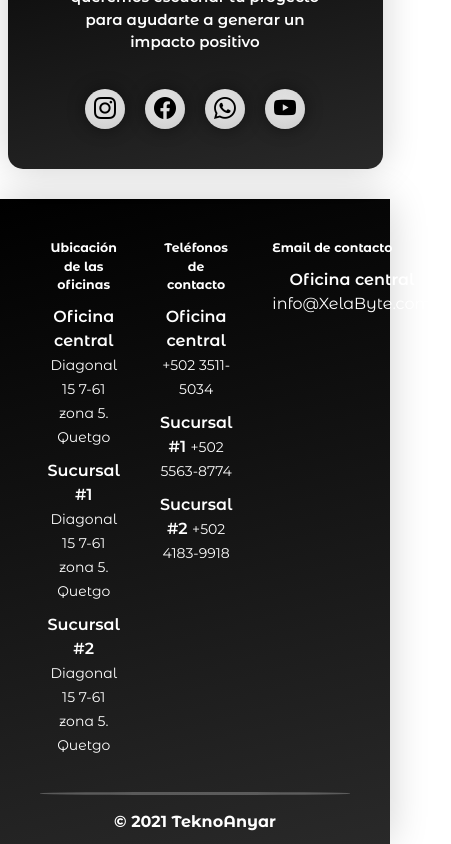
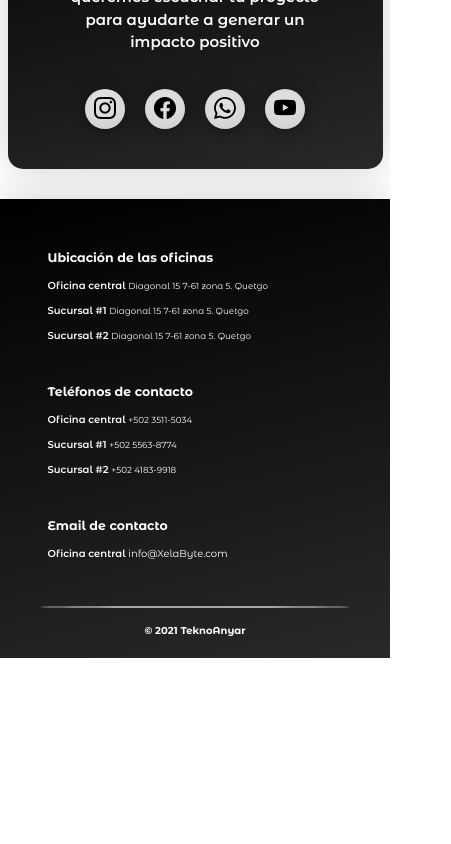
Before and after one commit to ErickReyes08/XelaByte, an Angular app in the folder Frontend/XelaByte/: page / in a window 390 px wide. Shown: the part 3394-4238 px from the top of the page, 451 px wide, since content can reach past the window. After the commit the page ends 4052 px from the top, so only its background shows below. Built offline with nearby package versions, Linux system fonts and the light colour scheme.

Commit message:
Cambios menores

```diff
--- a/Frontend/XelaByte/src/app/app.component.scss
+++ b/Frontend/XelaByte/src/app/app.component.scss
@@ -73,6 +73,15 @@
     .FooterDivs
     {
         div { padding: 0rem 2rem; }
+        @media only screen and (max-width: 450px)
+        {
+            flex-direction: column !important;
+            div { margin: 1rem 0rem; }
+        }
+    }
+    .FooterList
+    {
+        p { font-size: 1rem; }
     }
 
     a
@@ -87,6 +96,9 @@
         border-radius: 50%;
         height: 0.25rem;
         margin: 1.5rem 2rem;
-        background-color: white ;
+        background-color: white;
+        opacity: 0.6;
     }
+
+    .FooterCreditsText { font-size: 1rem; margin-bottom: 2rem; }
 }
--- a/Frontend/XelaByte/src/app/home/home.component.html
+++ b/Frontend/XelaByte/src/app/home/home.component.html
@@ -92,7 +92,7 @@
     <div class="container d-inline-flex flex-row FooterDivs">
         <div class="d-inline-flex flex-column align-items-start col">
             <p class="Montserrat-Bold FooterTitle">Ubicación de las oficinas</p>
-            <ul class="ListStyle-none d-inline-flex flex-column align-items-start">
+            <ul class="ListStyle-none d-inline-flex flex-column align-items-start FooterList">
                 <li><p class="Montserrat-SemiBold">Oficina central <small class="Montserrat-Regular">Diagonal 15 7-61 zona 5. Quetgo</small></p></li>
                 <li><p class="Montserrat-SemiBold">Sucursal #1 <small class="Montserrat-Regular">Diagonal 15 7-61 zona 5. Quetgo</small></p></li>
                 <li><p class="Montserrat-SemiBold">Sucursal #2 <small class="Montserrat-Regular">Diagonal 15 7-61 zona 5. Quetgo</small></p></li>
@@ -100,7 +100,7 @@
         </div>
         <div class="d-inline-flex flex-column align-items-start col">
             <p class="Montserrat-Bold FooterTitle">Teléfonos de contacto</p>
-            <ul class="ListStyle-none d-inline-flex flex-column align-items-start">
+            <ul class="ListStyle-none d-inline-flex flex-column align-items-start FooterList">
                 <li><p class="Montserrat-SemiBold">Oficina central <small class="Montserrat-Regular">+502 3511-5034</small></p></li>
                 <li><p class="Montserrat-SemiBold">Sucursal #1 <small class="Montserrat-Regular">+502 5563-8774</small></p></li>
                 <li><p class="Montserrat-SemiBold">Sucursal #2 <small class="Montserrat-Regular">+502 4183-9918</small></p></li>
@@ -108,13 +108,13 @@
         </div>
         <div class="d-inline-flex flex-column align-items-start col">
             <p class="Montserrat-Bold FooterTitle">Email de contacto</p>
-            <ul class="ListStyle-none d-inline-flex flex-column align-items-start">
+            <ul class="ListStyle-none d-inline-flex flex-column align-items-start FooterList">
                 <li><p class="Montserrat-SemiBold">Oficina central <a href="mailto:info@XelaByte.com" class="Montserrat-Regular">info@XelaByte.com</a></p></li>
             </ul>
         </div>
     </div>
     <hr>
     <div class="container d-inline-flex flex-column align-items-center">
-        <p class="Montserrat-Bold">© 2021 TeknoAnyar</p>
+        <p class="Montserrat-Bold FooterCreditsText">© 2021 TeknoAnyar</p>
     </div>
 </footer>
--- a/Frontend/XelaByte/src/app/service-card/service-card.component.scss
+++ b/Frontend/XelaByte/src/app/service-card/service-card.component.scss
@@ -79,7 +79,8 @@
                         {
                             z-index: -1;
                             opacity: 0;
-                            transform: translateX(13.125rem) scale(0.65);
+                            //transform: translateX(13.125rem) scale(0.65);
+                            transform: translateX(0rem) scale(0.65);
                         }
                     }
 
@@ -91,7 +92,7 @@
                             transform: translateX(13.125rem) scale(0.65);
 
                             @media (max-width: 900px) { transform: translateX(10.625rem) scale(0.65); }
-                            @media (max-width: 768px) { opacity: 0; }
+                            @media (max-width: 768px) { transform: translateX(0rem); opacity: 0; }
                         }
                     }
 
@@ -133,7 +134,7 @@
                             z-index: 0;
                             transform: translateX(-13.125rem) scale(0.65);
                             @media (max-width: 900px) { transform: translateX(-10.625rem) scale(0.65); }
-                            @media (max-width: 768px) { opacity: 0; }
+                            @media (max-width: 768px) { transform: translateX(0rem); opacity: 0; }
                         }
                     }
 
@@ -143,7 +144,8 @@
                         {
                             z-index: -1;
                             opacity: 0;
-                            transform: translateX(-13.125rem) scale(0.65);
+                            //transform: translateX(-13.125rem) scale(0.65);
+                            transform: translateX(0rem) scale(0.65);
                         }
                     }
                 }
```
Also changed, not shown: Frontend/XelaByte/src/app/home/home.component.scss (line endings or trailing spaces).
